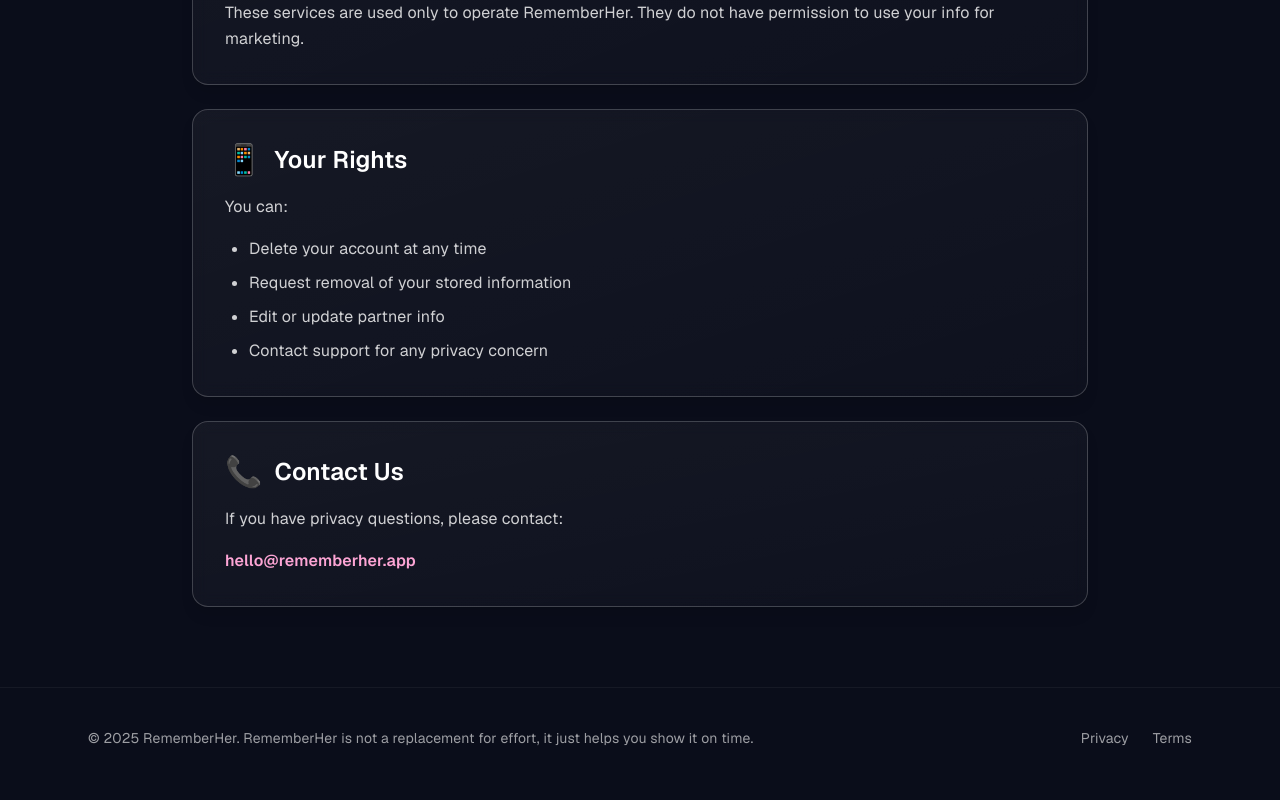
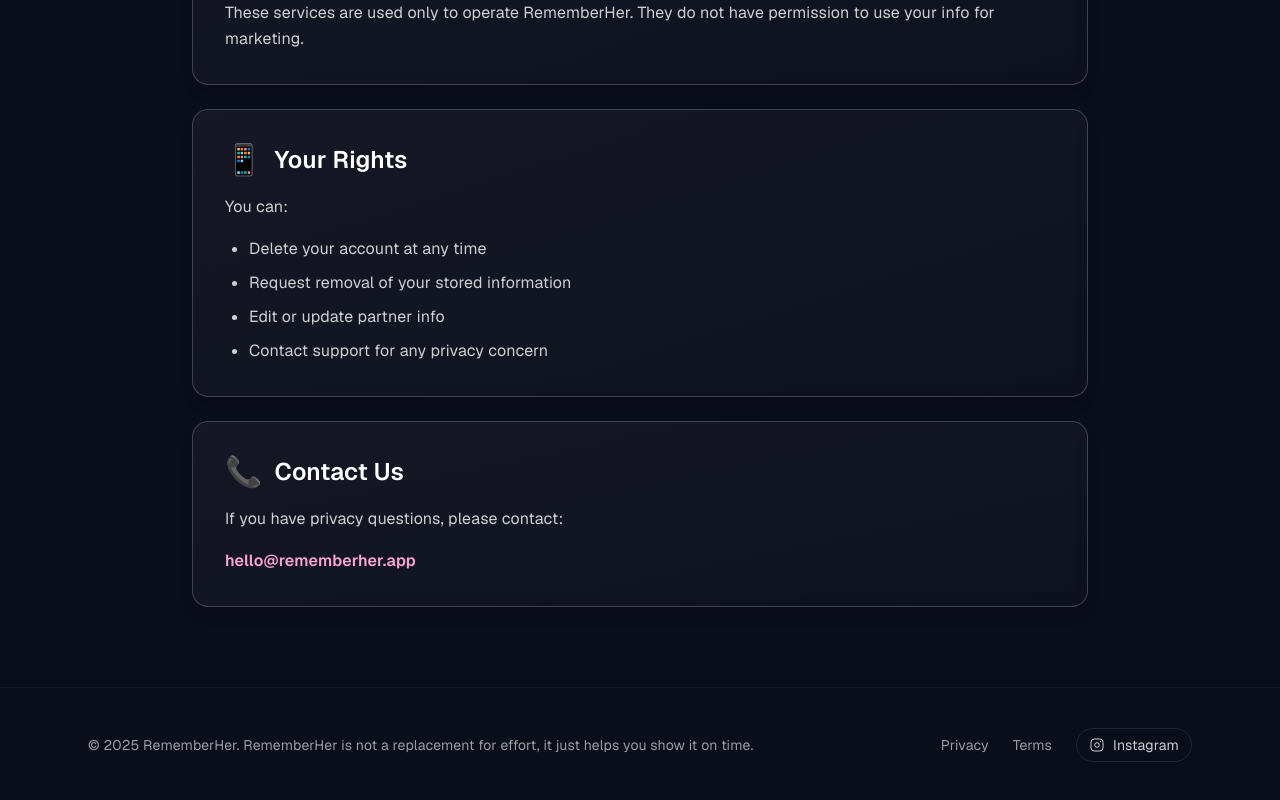
Before and after one commit to CateNET/rememberher-web, a Next.js app: page /privacy in a window 1280 px wide. Shown: the part 1701-2501 px from the top of the page. Built offline with nearby package versions, Linux system fonts and the light colour scheme.

Commit message:
instagram link added to footer

```diff
--- a/src/components/layout/Footer.tsx
+++ b/src/components/layout/Footer.tsx
@@ -1,4 +1,25 @@
 import Link from "next/link";
+
+const socialLinks = [
+  {
+    label: "Instagram",
+    href: "https://www.instagram.com/rememberher.app",
+    icon: (
+      <svg
+        viewBox="0 0 24 24"
+        aria-hidden="true"
+        className="h-4 w-4"
+        fill="none"
+        stroke="currentColor"
+        strokeWidth="1.5"
+      >
+        <rect x="3" y="3" width="18" height="18" rx="5" />
+        <circle cx="12" cy="12" r="3.5" />
+        <circle cx="17.2" cy="6.8" r="1" fill="currentColor" stroke="none" />
+      </svg>
+    ),
+  },
+];
 
 export function Footer() {
   return (
@@ -8,13 +29,27 @@
           © {new Date().getFullYear()} RememberHer. RememberHer is not a
           replacement for effort, it just helps you show it on time.
         </p>
-        <div className="flex gap-6">
+        <div className="flex items-center gap-6">
           <Link href="/privacy" className="hover:text-white" prefetch={false}>
             Privacy
           </Link>
           <Link href="/terms" className="hover:text-white" prefetch={false}>
             Terms
           </Link>
+          <div className="flex gap-4">
+            {socialLinks.map((link) => (
+              <a
+                key={link.label}
+                href={link.href}
+                className="flex items-center gap-2 rounded-full border border-white/10 px-3 py-1.5 text-white/80 transition hover:border-white/30 hover:text-white"
+                target="_blank"
+                rel="noreferrer"
+              >
+                {link.icon}
+                <span>{link.label}</span>
+              </a>
+            ))}
+          </div>
         </div>
       </div>
     </footer>
```
